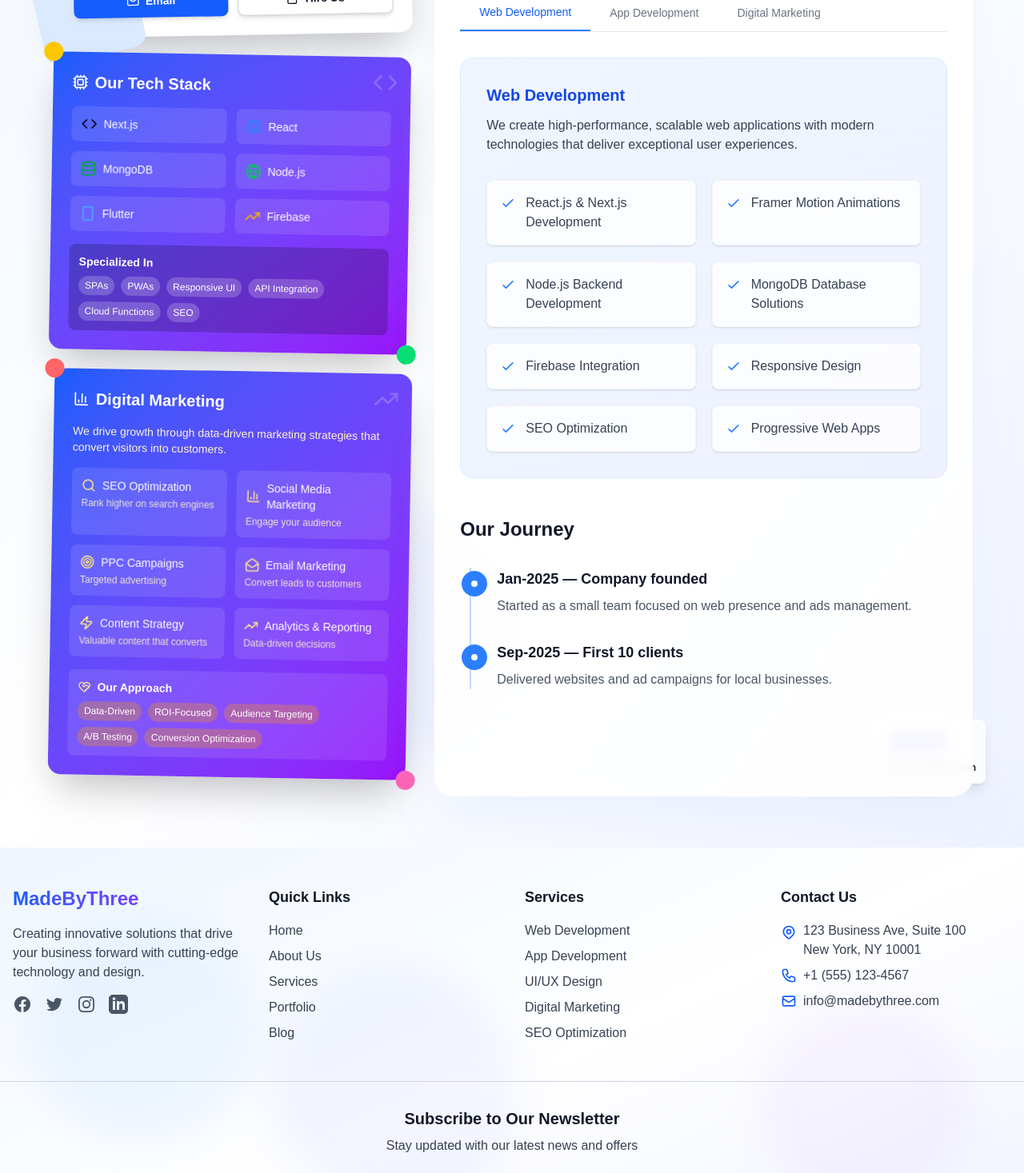
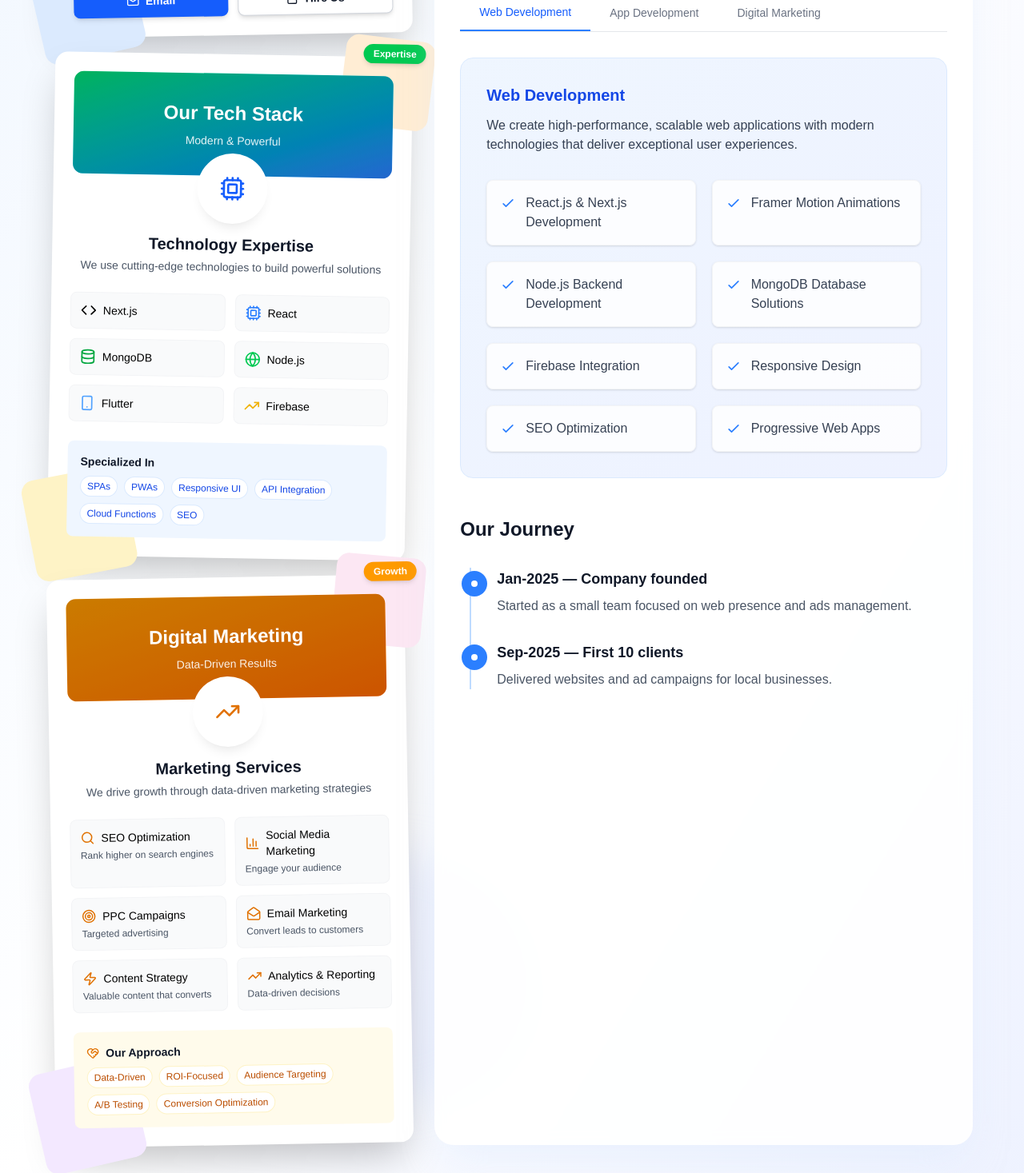
Before and after one commit to kajumac07/made-by-three, a Next.js app: page /about in a window 1280 px wide. Shown: the part 680-2147 px from the top of the page at 80% size. Built offline with nearby package versions, Linux system fonts and the light colour scheme.

Commit message:
17. design changes in about screen

```diff
--- a/app/(pages)/about/page.tsx
+++ b/app/(pages)/about/page.tsx
@@ -4,7 +4,6 @@ import Image from "next/image";
 import Link from "next/link";
 import { useState, useEffect } from "react";
 import {
-  ArrowRight,
   Star,
   Award,
   Users,
@@ -124,17 +123,45 @@ export default function AboutMe() {
     { icon: <Database size={20} />, name: "MongoDB", color: "text-green-600" },
     { icon: <Globe size={20} />, name: "Node.js", color: "text-green-500" },
     { icon: <Smartphone size={20} />, name: "Flutter", color: "text-blue-400" },
-    { icon: <TrendingUp size={20} />, name: "Firebase", color: "text-yellow-500" },
+    {
+      icon: <TrendingUp size={20} />,
+      name: "Firebase",
+      color: "text-yellow-500",
+    },
   ];
 
   // Marketing services
   const marketingServices = [
-    { icon: <Search size={18} />, name: "SEO Optimization", desc: "Rank higher on search engines" },
-    { icon: <BarChart3 size={18} />, name: "Social Media Marketing", desc: "Engage your audience" },
-    { icon: <Target size={18} />, name: "PPC Campaigns", desc: "Targeted advertising" },
-    { icon: <MailOpen size={18} />, name: "Email Marketing", desc: "Convert leads to customers" },
-    { icon: <Zap size={18} />, name: "Content Strategy", desc: "Valuable content that converts" },
-    { icon: <TrendingUp size={18} />, name: "Analytics & Reporting", desc: "Data-driven decisions" },
+    {
+      icon: <Search size={18} />,
+      name: "SEO Optimization",
+      desc: "Rank higher on search engines",
+    },
+    {
+      icon: <BarChart3 size={18} />,
+      name: "Social Media Marketing",
+      desc: "Engage your audience",
+    },
+    {
+      icon: <Target size={18} />,
+      name: "PPC Campaigns",
+      desc: "Targeted advertising",
+    },
+    {
+      icon: <MailOpen size={18} />,
+      name: "Email Marketing",
+      desc: "Convert leads to customers",
+    },
+    {
+      icon: <Zap size={18} />,
+      name: "Content Strategy",
+      desc: "Valuable content that converts",
+    },
+    {
+      icon: <TrendingUp size={18} />,
+      name: "Analytics & Reporting",
+      desc: "Data-driven decisions",
+    },
   ];
 
   return (
@@ -237,21 +264,42 @@ export default function AboutMe() {
               <div className="absolute -top-6 -right-6 w-28 h-28 bg-purple-100 rounded-2xl transform rotate-6 z-[-1]"></div>
             </div>
 
-            {/* Tech Stack Card */}
-            <div className="relative bg-gradient-to-br from-blue-600 to-purple-600 rounded-2xl shadow-2xl p-6 text-white transform rotate-1">
-              <div className="absolute -top-3 -left-3 w-6 h-6 bg-yellow-400 rounded-full"></div>
-              <div className="absolute -bottom-3 -right-3 w-6 h-6 bg-green-400 rounded-full"></div>
+            {/* Tech Stack Card - Updated to match Profile Card */}
+            <div className="relative bg-white rounded-2xl shadow-2xl p-6 transform rotate-1">
+              <div className="absolute -top-4 -right-4 bg-green-500 text-white text-xs font-bold px-3 py-1 rounded-full shadow-md">
+                Expertise
+              </div>
 
-              <h3 className="text-xl font-bold mb-4 flex items-center">
-                <Cpu className="mr-2" size={20} />
-                Our Tech Stack
-              </h3>
+              <div className="mb-6 h-32 bg-gradient-to-br from-green-400 to-blue-500 rounded-xl overflow-hidden relative">
+                <div className="absolute inset-0 bg-black/20"></div>
+                <div className="h-full flex items-center justify-center">
+                  <div className="text-white text-center relative z-10">
+                    <div className="text-2xl font-bold mb-2">
+                      Our Tech Stack
+                    </div>
+                    <div className="text-sm opacity-90">Modern & Powerful</div>
+                  </div>
+                </div>
+              </div>
 
-              <div className="grid grid-cols-2 gap-3 mb-4">
+              <div className="flex flex-col items-center mb-6">
+                <div className="w-20 h-20 rounded-full overflow-hidden ring-4 ring-white shadow-lg mb-4 -mt-12 relative z-10 bg-white flex items-center justify-center">
+                  <Cpu className="text-blue-600" size={32} />
+                </div>
+
+                <h3 className="text-xl font-bold text-gray-900 text-center">
+                  Technology Expertise
+                </h3>
+                <p className="text-sm text-gray-600 mt-1 text-center">
+                  We use cutting-edge technologies to build powerful solutions
+                </p>
+              </div>
+
+              <div className="grid grid-cols-2 gap-3 mb-6">
                 {techStack.map((tech, index) => (
                   <div
                     key={index}
-                    className="bg-white/10 backdrop-blur-sm rounded-lg p-3 flex items-center space-x-2 transition-all hover:bg-white/20"
+                    className="bg-gray-50 hover:bg-blue-50 rounded-lg p-3 flex items-center space-x-2 transition-all border border-gray-100"
                   >
                     <div className={tech.color}>{tech.icon}</div>
                     <span className="text-sm font-medium">{tech.name}</span>
@@ -259,103 +307,112 @@ export default function AboutMe() {
                 ))}
               </div>
 
-              <div className="bg-black/20 rounded-lg p-3 mt-4">
-                <h4 className="text-sm font-semibold mb-2">Specialized In</h4>
+              <div className="bg-blue-50 rounded-lg p-4 mt-4">
+                <h4 className="text-sm font-semibold mb-2 text-gray-900">
+                  Specialized In
+                </h4>
                 <div className="flex flex-wrap gap-2">
-                  {["SPAs", "PWAs", "Responsive UI", "API Integration", "Cloud Functions", "SEO"].map((item, idx) => (
-                    <span key={idx} className="text-xs bg-white/20 px-2 py-1 rounded-full">
+                  {[
+                    "SPAs",
+                    "PWAs",
+                    "Responsive UI",
+                    "API Integration",
+                    "Cloud Functions",
+                    "SEO",
+                  ].map((item, idx) => (
+                    <span
+                      key={idx}
+                      className="text-xs bg-white text-blue-700 px-2 py-1 rounded-full border border-blue-100"
+                    >
                       {item}
                     </span>
                   ))}
                 </div>
               </div>
 
-              <div className="absolute top-4 right-4 opacity-20">
-                <Code size={32} />
-              </div>
+              {/* Decorative elements */}
+              <div className="absolute -bottom-6 -left-6 w-32 h-32 bg-amber-100 rounded-2xl transform -rotate-12 z-[-1]"></div>
+              <div className="absolute -top-6 -right-6 w-28 h-28 bg-orange-100 rounded-2xl transform rotate-6 z-[-1]"></div>
             </div>
 
-            {/* Digital Marketing Card */}
-             <div className="relative bg-gradient-to-br from-blue-600 to-purple-600 rounded-2xl shadow-2xl p-6 text-white transform rotate-1">
-              <div className="absolute -top-3 -left-3 w-6 h-6 bg-red-400 rounded-full"></div>
-              <div className="absolute -bottom-3 -right-3 w-6 h-6 bg-pink-400 rounded-full"></div>
+            {/* Digital Marketing Card - Updated to match Profile Card */}
+            <div className="relative bg-white rounded-2xl shadow-2xl p-6 transform -rotate-1">
+              <div className="absolute -top-4 -right-4 bg-amber-500 text-white text-xs font-bold px-3 py-1 rounded-full shadow-md">
+                Growth
+              </div>
 
-              <h3 className="text-xl font-bold mb-4 flex items-center">
-                <BarChart3 className="mr-2" size={20} />
-                Digital Marketing
-              </h3>
+              <div className="mb-6 h-32 bg-gradient-to-br from-amber-500 to-orange-500 rounded-xl overflow-hidden relative">
+                <div className="absolute inset-0 bg-black/20"></div>
+                <div className="h-full flex items-center justify-center">
+                  <div className="text-white text-center relative z-10">
+                    <div className="text-2xl font-bold mb-2">
+                      Digital Marketing
+                    </div>
+                    <div className="text-sm opacity-90">
+                      Data-Driven Results
+                    </div>
+                  </div>
+                </div>
+              </div>
 
-              <p className="text-amber-100 text-sm mb-4">
-                We drive growth through data-driven marketing strategies that convert visitors into customers.
-              </p>
+              <div className="flex flex-col items-center mb-6">
+                <div className="w-20 h-20 rounded-full overflow-hidden ring-4 ring-white shadow-lg mb-4 -mt-12 relative z-10 bg-white flex items-center justify-center">
+                  <TrendingUp className="text-amber-600" size={32} />
+                </div>
 
-              <div className="grid grid-cols-2 gap-3 mb-4">
+                <h3 className="text-xl font-bold text-gray-900 text-center">
+                  Marketing Services
+                </h3>
+                <p className="text-sm text-gray-600 mt-1 text-center">
+                  We drive growth through data-driven marketing strategies
+                </p>
+              </div>
+
+              <div className="grid grid-cols-2 gap-3 mb-6">
                 {marketingServices.map((service, index) => (
                   <div
                     key={index}
-                    className="bg-white/10 backdrop-blur-sm rounded-lg p-3 transition-all hover:bg-white/20"
+                    className="bg-gray-50 hover:bg-purple-50 rounded-lg p-3 transition-all border border-gray-100"
                   >
                     <div className="flex items-center mb-1">
-                      <div className="text-amber-200 mr-2">{service.icon}</div>
-                      <span className="text-sm font-medium">{service.name}</span>
+                      <div className="text-amber-600 mr-2">{service.icon}</div>
+                      <span className="text-sm font-medium">
+                        {service.name}
+                      </span>
                     </div>
-                    <p className="text-amber-100 text-xs opacity-90">{service.desc}</p>
+                    <p className="text-gray-600 text-xs">{service.desc}</p>
                   </div>
                 ))}
               </div>
 
-              <div className="bg-white/10 rounded-lg p-3 mt-4">
+              <div className="bg-amber-50 rounded-lg p-4 mt-4">
                 <div className="flex items-center mb-2">
-                  <HeartHandshake size={16} className="mr-2 text-amber-200" />
-                  <h4 className="text-sm font-semibold">Our Approach</h4>
+                  <HeartHandshake size={16} className="mr-2 text-amber-600" />
+                  <h4 className="text-sm font-semibold text-gray-900">
+                    Our Approach
+                  </h4>
                 </div>
                 <div className="flex flex-wrap gap-2">
-                  {["Data-Driven", "ROI-Focused", "Audience Targeting", "A/B Testing", "Conversion Optimization"].map((item, idx) => (
-                    <span key={idx} className="text-xs bg-amber-500/30 px-2 py-1 rounded-full">
+                  {[
+                    "Data-Driven",
+                    "ROI-Focused",
+                    "Audience Targeting",
+                    "A/B Testing",
+                    "Conversion Optimization",
+                  ].map((item, idx) => (
+                    <span
+                      key={idx}
+                      className="text-xs bg-white text-amber-700 px-2 py-1 rounded-full border border-amber-100"
+                    >
                       {item}
                     </span>
                   ))}
                 </div>
               </div>
 
-              <div className="absolute top-4 right-4 opacity-20">
-                <TrendingUp size={32} />
-              </div>
-            </div>
-
-            {/* Floating elements */}
-            <div className="absolute -top-4 left-4 bg-white p-3 rounded-lg shadow-lg flex items-center">
-              <div className="mr-3">
-                <div className="w-10 h-10 bg-green-100 rounded-full flex items-center justify-center">
-                  <Star
-                    className="text-green-600"
-                    size={20}
-                    fill="currentColor"
-                  />
-                </div>
-              </div>
-              <div>
-                <div className="text-sm font-semibold">Client Review</div>
-                <div className="text-xs text-gray-500">
-                  &quot;Exceeded expectations!&quot;
-                </div>
-              </div>
-            </div>
-
-            <div className="absolute bottom-4 -right-4 bg-white p-3 rounded-lg shadow-lg">
-              <div className="flex">
-                {[1, 2, 3].map((item) => (
-                  <div
-                    key={item}
-                    className="w-8 h-8 bg-gradient-to-r from-blue-400 to-purple-400 rounded-full flex items-center justify-center text-white text-xs font-bold -ml-2 first:ml-0 border-2 border-white"
-                  >
-                    {item}
-                  </div>
-                ))}
-              </div>
-              <div className="text-xs font-semibold mt-2">
-                Team Collaboration
-              </div>
+              {/* Decorative elements */}
+              <div className="absolute -bottom-6 -left-6 w-32 h-32 bg-purple-100 rounded-2xl transform -rotate-12 z-[-1]"></div>
+              <div className="absolute -top-6 -right-6 w-28 h-28 bg-pink-100 rounded-2xl transform rotate-6 z-[-1]"></div>
             </div>
           </div>
 
@@ -375,8 +432,11 @@ export default function AboutMe() {
                   </span>
                 </h2>
                 <p className="mt-4 text-gray-600 text-lg leading-relaxed">
-                  We`re three friends — Arun, Atul, and Vipin — who turned our passion for digital into a studio that blends creativity and performance.
-                  From sleek websites to powerful apps and high-converting marketing campaigns, we help brands grow in the digital space.
+                  We`re three friends — Arun, Atul, and Vipin — who turned our
+                  passion for digital into a studio that blends creativity and
+                  performance. From sleek websites to powerful apps and
+                  high-converting marketing campaigns, we help brands grow in
+                  the digital space.
                 </p>
               </div>
             </div>
```
